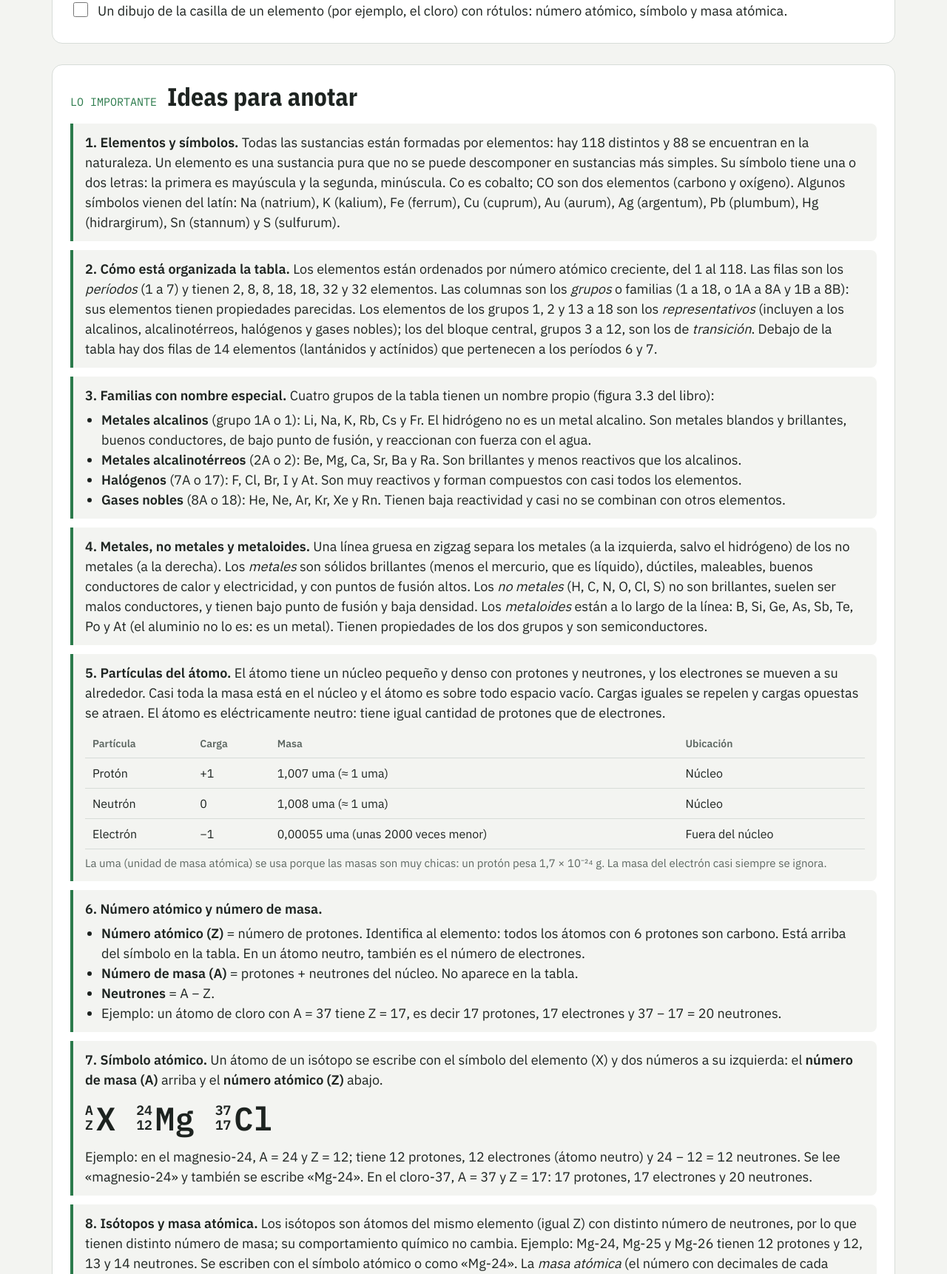
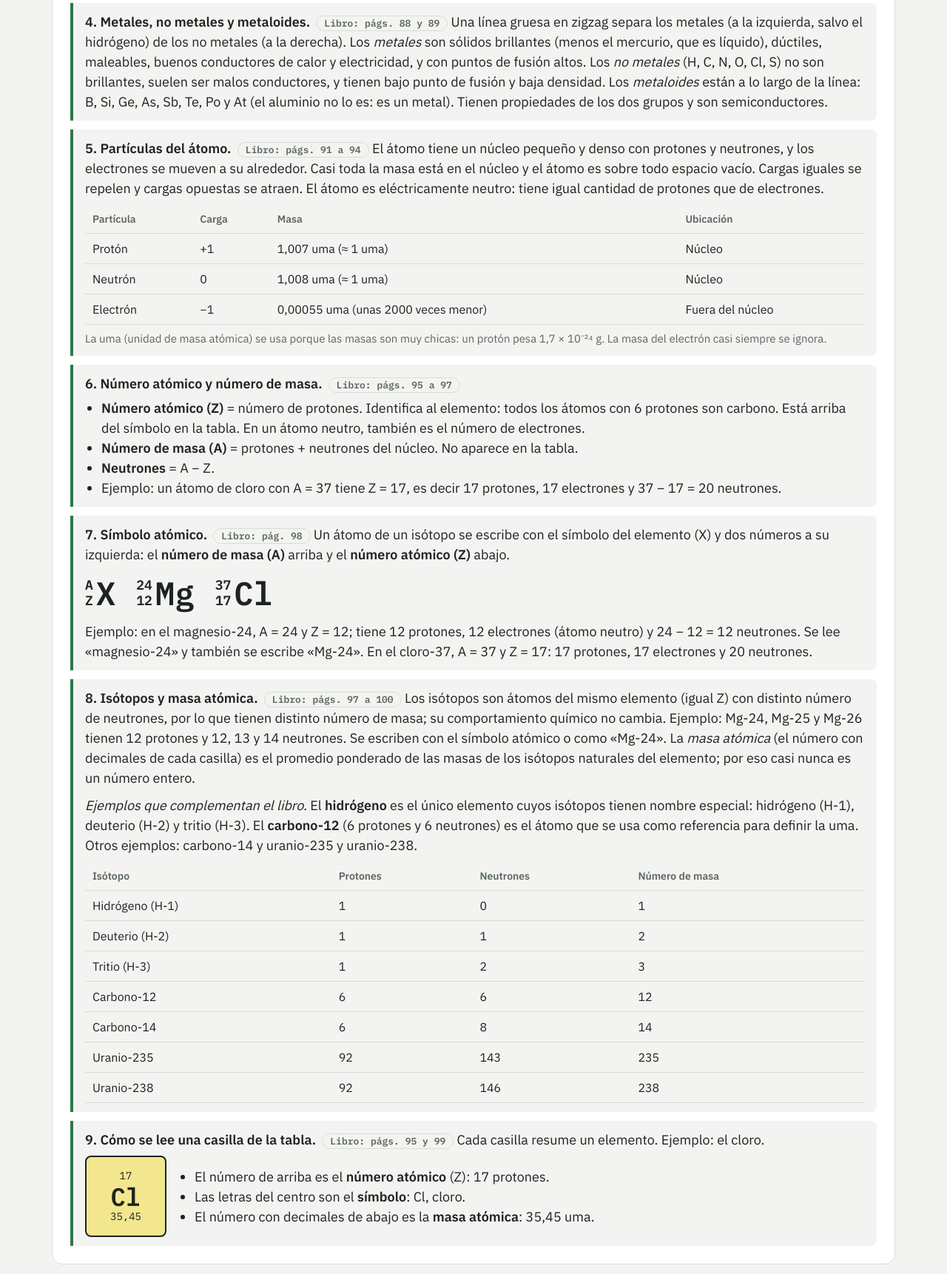
Before and after one commit to silvinacprieto/CNQ, a plain HTML site: page clases/02-tabla-periodica/index.html in a window 1280 px wide. Shown: the part 934-2656 px from the top of the page at 74% size. Drawn offline with nearby package versions, Linux system fonts and the light colour scheme.

Commit message:
Tabla periódica: guía de apuntes debajo de las ideas y páginas del libro en cada idea

```diff
--- a/clases/02-tabla-periodica/index.html
+++ b/clases/02-tabla-periodica/index.html
@@ -14,6 +14,7 @@
 .brk{font:600 10px var(--font-mono);text-align:center;border-bottom:2px solid var(--muted);color:var(--muted);padding-bottom:2px;line-height:1.15;align-self:end}
 .simat{display:inline-flex;align-items:center;font:600 44px var(--font-mono)}
 .simat .nums{display:flex;flex-direction:column;font-size:18px;line-height:1.15;margin-right:4px;text-align:right}
+.ref{display:inline-block;font:600 13px var(--font-mono);color:var(--muted);border:1px solid var(--line);border-radius:999px;padding:1px 10px;margin-left:4px;white-space:nowrap}
 .casilla{display:flex;flex-direction:column;align-items:center;justify-content:center;width:110px;height:110px;border:2px solid var(--ink);border-radius:8px;background:#f2e68f;color:#1d2320;font-family:var(--font-mono)}
 .casilla b{font-size:34px;line-height:1}.casilla small,.casilla span{font-size:14px}
 .boton[aria-pressed="true"]{outline:3px solid var(--ink);outline-offset:2px}
@@ -34,6 +35,60 @@ select,input[type=text],input[type=number]{font:inherit;font-size:17px;padding:8
 </header>
 <main>
 
+<section class="bloque">
+  <div class="titulo"><span class="num">LO IMPORTANTE</span><h2>Ideas para anotar</h2></div>
+  <p class="nota">Cada idea indica en qué páginas del libro debes estudiarla. Estos resúmenes son solo una guía: lo que se estudia es el capítulo 3 del libro.</p>
+  <div class="ideas">
+    <div class="idea"><strong>1. Elementos y símbolos.</strong> <span class="ref">Libro: págs. 82 a 84</span> Todas las sustancias están formadas por elementos: hay 118 distintos y 88 se encuentran en la naturaleza. Un elemento es una sustancia pura que no se puede descomponer en sustancias más simples. Su símbolo tiene una o dos letras: la primera es mayúscula y la segunda, minúscula. Co es cobalto; CO son dos elementos (carbono y oxígeno). Algunos símbolos vienen del latín: Na (natrium), K (kalium), Fe (ferrum), Cu (cuprum), Au (aurum), Ag (argentum), Pb (plumbum), Hg (hidrargirum), Sn (stannum) y S (sulfurum).</div>
+    <div class="idea"><strong>2. Cómo está organizada la tabla.</strong> <span class="ref">Libro: págs. 85 a 87 y pág. 95</span> Los elementos están ordenados por número atómico creciente, del 1 al 118. Las filas son los <em>períodos</em> (1 a 7) y tienen 2, 8, 8, 18, 18, 32 y 32 elementos. Las columnas son los <em>grupos</em> o familias (1 a 18, o 1A a 8A y 1B a 8B): sus elementos tienen propiedades parecidas. Los elementos de los grupos 1, 2 y 13 a 18 son los <em>representativos</em> (incluyen a los alcalinos, alcalinotérreos, halógenos y gases nobles); los del bloque central, grupos 3 a 12, son los de <em>transición</em>. Debajo de la tabla hay dos filas de 14 elementos (lantánidos y actínidos) que pertenecen a los períodos 6 y 7.</div>
+    <div class="idea"><strong>3. Familias con nombre especial.</strong> <span class="ref">Libro: pág. 87</span> Cuatro grupos de la tabla tienen un nombre propio (figura 3.3 del libro):
+      <ul>
+        <li><strong>Metales alcalinos</strong> (grupo 1A o 1): Li, Na, K, Rb, Cs y Fr. El hidrógeno no es un metal alcalino. Son metales blandos y brillantes, buenos conductores, de bajo punto de fusión, y reaccionan con fuerza con el agua.</li>
+        <li><strong>Metales alcalinotérreos</strong> (2A o 2): Be, Mg, Ca, Sr, Ba y Ra. Son brillantes y menos reactivos que los alcalinos.</li>
+        <li><strong>Halógenos</strong> (7A o 17): F, Cl, Br, I y At. Son muy reactivos y forman compuestos con casi todos los elementos.</li>
+        <li><strong>Gases nobles</strong> (8A o 18): He, Ne, Ar, Kr, Xe y Rn. Tienen baja reactividad y casi no se combinan con otros elementos.</li>
+      </ul></div>
+    <div class="idea"><strong>4. Metales, no metales y metaloides.</strong> <span class="ref">Libro: págs. 88 y 89</span> Una línea gruesa en zigzag separa los metales (a la izquierda, salvo el hidrógeno) de los no metales (a la derecha). Los <em>metales</em> son sólidos brillantes (menos el mercurio, que es líquido), dúctiles, maleables, buenos conductores de calor y electricidad, y con puntos de fusión altos. Los <em>no metales</em> (H, C, N, O, Cl, S) no son brillantes, suelen ser malos conductores, y tienen bajo punto de fusión y baja densidad. Los <em>metaloides</em> están a lo largo de la línea: B, Si, Ge, As, Sb, Te, Po y At (el aluminio no lo es: es un metal). Tienen propiedades de los dos grupos y son semiconductores.</div>
+    <div class="idea"><strong>5. Partículas del átomo.</strong> <span class="ref">Libro: págs. 91 a 94</span> El átomo tiene un núcleo pequeño y denso con protones y neutrones, y los electrones se mueven a su alrededor. Casi toda la masa está en el núcleo y el átomo es sobre todo espacio vacío. Cargas iguales se repelen y cargas opuestas se atraen. El átomo es eléctricamente neutro: tiene igual cantidad de protones que de electrones.
+      <div class="tabla-wrap"><table style="margin-top:10px"><thead><tr><th>Partícula</th><th>Carga</th><th>Masa</th><th>Ubicación</th></tr></thead><tbody>
+        <tr><td>Protón</td><td>+1</td><td>1,007 uma (≈ 1 uma)</td><td>Núcleo</td></tr>
+        <tr><td>Neutrón</td><td>0</td><td>1,008 uma (≈ 1 uma)</td><td>Núcleo</td></tr>
+        <tr><td>Electrón</td><td>−1</td><td>0,00055 uma (unas 2000 veces menor)</td><td>Fuera del núcleo</td></tr>
+      </tbody></table></div>
+      <p class="nota" style="margin-top:8px">La uma (unidad de masa atómica) se usa porque las masas son muy chicas: un protón pesa 1,7 × 10⁻²⁴ g. La masa del electrón casi siempre se ignora.</p></div>
+    <div class="idea"><strong>6. Número atómico y número de masa.</strong> <span class="ref">Libro: págs. 95 a 97</span>
+      <ul>
+        <li><strong>Número atómico (Z)</strong> = número de protones. Identifica al elemento: todos los átomos con 6 protones son carbono. Está arriba del símbolo en la tabla. En un átomo neutro, también es el número de electrones.</li>
+        <li><strong>Número de masa (A)</strong> = protones + neutrones del núcleo. No aparece en la tabla.</li>
+        <li><strong>Neutrones</strong> = A − Z.</li>
+        <li>Ejemplo: un átomo de cloro con A = 37 tiene Z = 17, es decir 17 protones, 17 electrones y 37 − 17 = 20 neutrones.</li>
+      </ul></div>
+    <div class="idea"><strong>7. Símbolo atómico.</strong> <span class="ref">Libro: pág. 98</span> Un átomo de un isótopo se escribe con el símbolo del elemento (X) y dos números a su izquierda: el <strong>número de masa (A)</strong> arriba y el <strong>número atómico (Z)</strong> abajo.
+      <div style="display:flex;gap:28px;align-items:center;flex-wrap:wrap;margin:10px 0">
+        <span class="simat"><span class="nums"><span>A</span><span>Z</span></span>X</span>
+        <span class="simat"><span class="nums"><span>24</span><span>12</span></span>Mg</span>
+        <span class="simat"><span class="nums"><span>37</span><span>17</span></span>Cl</span>
+      </div>
+      Ejemplo: en el magnesio-24, A = 24 y Z = 12; tiene 12 protones, 12 electrones (átomo neutro) y 24 − 12 = 12 neutrones. Se lee «magnesio-24» y también se escribe «Mg-24». En el cloro-37, A = 37 y Z = 17: 17 protones, 17 electrones y 20 neutrones.</div>
+    <div class="idea"><strong>8. Isótopos y masa atómica.</strong> <span class="ref">Libro: págs. 97 a 100</span> Los isótopos son átomos del mismo elemento (igual Z) con distinto número de neutrones, por lo que tienen distinto número de masa; su comportamiento químico no cambia. Ejemplo: Mg-24, Mg-25 y Mg-26 tienen 12 protones y 12, 13 y 14 neutrones. Se escriben con el símbolo atómico o como «Mg-24». La <em>masa atómica</em> (el número con decimales de cada casilla) es el promedio ponderado de las masas de los isótopos naturales del elemento; por eso casi nunca es un número entero.
+      <p style="margin:10px 0 0"><em>Ejemplos que complementan el libro.</em> El <strong>hidrógeno</strong> es el único elemento cuyos isótopos tienen nombre especial: hidrógeno (H-1), deuterio (H-2) y tritio (H-3). El <strong>carbono-12</strong> (6 protones y 6 neutrones) es el átomo que se usa como referencia para definir la uma. Otros ejemplos: carbono-14 y uranio-235 y uranio-238.</p>
+      <div class="tabla-wrap"><table style="margin-top:10px"><thead><tr><th>Isótopo</th><th>Protones</th><th>Neutrones</th><th>Número de masa</th></tr></thead><tbody>
+        <tr><td>Hidrógeno (H-1)</td><td>1</td><td>0</td><td>1</td></tr>
+        <tr><td>Deuterio (H-2)</td><td>1</td><td>1</td><td>2</td></tr>
+        <tr><td>Tritio (H-3)</td><td>1</td><td>2</td><td>3</td></tr>
+        <tr><td>Carbono-12</td><td>6</td><td>6</td><td>12</td></tr>
+        <tr><td>Carbono-14</td><td>6</td><td>8</td><td>14</td></tr>
+        <tr><td>Uranio-235</td><td>92</td><td>143</td><td>235</td></tr>
+        <tr><td>Uranio-238</td><td>92</td><td>146</td><td>238</td></tr>
+      </tbody></table></div></div>
+    <div class="idea"><strong>9. Cómo se lee una casilla de la tabla.</strong> <span class="ref">Libro: págs. 95 y 99</span> Cada casilla resume un elemento. Ejemplo: el cloro.
+      <div style="display:flex;gap:18px;align-items:center;flex-wrap:wrap;margin-top:8px">
+        <div class="casilla"><small>17</small><b>Cl</b><span>35,45</span></div>
+        <ul style="margin:0;padding-left:20px"><li>El número de arriba es el <strong>número atómico</strong> (Z): 17 protones.</li><li>Las letras del centro son el <strong>símbolo</strong>: Cl, cloro.</li><li>El número con decimales de abajo es la <strong>masa atómica</strong>: 35,45 uma.</li></ul>
+      </div></div>
+  </div>
+</section>
+
 <section class="bloque apun">
   <div class="titulo"><span class="num">APUNTES</span><h2>Qué debe haber en tu carpeta</h2></div>
   <p class="nota">Escribe cada punto con tus palabras, ordenado y claro. Los dibujos y cuadros también son apuntes. Marca lo que ya anotaste (esta marca no se guarda).</p>
@@ -46,59 +101,6 @@ select,input[type=text],input[type=number]{font:inherit;font-size:17px;padding:8
   <label><input type="checkbox"> El símbolo atómico (número de masa arriba y número atómico abajo, a la izquierda del símbolo del elemento), con ejemplos.</label>
   <label><input type="checkbox"> Isótopos: qué son, los del hidrógeno (hidrógeno, deuterio y tritio), carbono-12 y carbono-14, uranio-235 y uranio-238, y qué es la masa atómica.</label>
   <label><input type="checkbox"> Un dibujo de la casilla de un elemento (por ejemplo, el cloro) con rótulos: número atómico, símbolo y masa atómica.</label>
-</section>
-
-<section class="bloque">
-  <div class="titulo"><span class="num">LO IMPORTANTE</span><h2>Ideas para anotar</h2></div>
-  <div class="ideas">
-    <div class="idea"><strong>1. Elementos y símbolos.</strong> Todas las sustancias están formadas por elementos: hay 118 distintos y 88 se encuentran en la naturaleza. Un elemento es una sustancia pura que no se puede descomponer en sustancias más simples. Su símbolo tiene una o dos letras: la primera es mayúscula y la segunda, minúscula. Co es cobalto; CO son dos elementos (carbono y oxígeno). Algunos símbolos vienen del latín: Na (natrium), K (kalium), Fe (ferrum), Cu (cuprum), Au (aurum), Ag (argentum), Pb (plumbum), Hg (hidrargirum), Sn (stannum) y S (sulfurum).</div>
-    <div class="idea"><strong>2. Cómo está organizada la tabla.</strong> Los elementos están ordenados por número atómico creciente, del 1 al 118. Las filas son los <em>períodos</em> (1 a 7) y tienen 2, 8, 8, 18, 18, 32 y 32 elementos. Las columnas son los <em>grupos</em> o familias (1 a 18, o 1A a 8A y 1B a 8B): sus elementos tienen propiedades parecidas. Los elementos de los grupos 1, 2 y 13 a 18 son los <em>representativos</em> (incluyen a los alcalinos, alcalinotérreos, halógenos y gases nobles); los del bloque central, grupos 3 a 12, son los de <em>transición</em>. Debajo de la tabla hay dos filas de 14 elementos (lantánidos y actínidos) que pertenecen a los períodos 6 y 7.</div>
-    <div class="idea"><strong>3. Familias con nombre especial.</strong> Cuatro grupos de la tabla tienen un nombre propio (figura 3.3 del libro):
-      <ul>
-        <li><strong>Metales alcalinos</strong> (grupo 1A o 1): Li, Na, K, Rb, Cs y Fr. El hidrógeno no es un metal alcalino. Son metales blandos y brillantes, buenos conductores, de bajo punto de fusión, y reaccionan con fuerza con el agua.</li>
-        <li><strong>Metales alcalinotérreos</strong> (2A o 2): Be, Mg, Ca, Sr, Ba y Ra. Son brillantes y menos reactivos que los alcalinos.</li>
-        <li><strong>Halógenos</strong> (7A o 17): F, Cl, Br, I y At. Son muy reactivos y forman compuestos con casi todos los elementos.</li>
-        <li><strong>Gases nobles</strong> (8A o 18): He, Ne, Ar, Kr, Xe y Rn. Tienen baja reactividad y casi no se combinan con otros elementos.</li>
-      </ul></div>
-    <div class="idea"><strong>4. Metales, no metales y metaloides.</strong> Una línea gruesa en zigzag separa los metales (a la izquierda, salvo el hidrógeno) de los no metales (a la derecha). Los <em>metales</em> son sólidos brillantes (menos el mercurio, que es líquido), dúctiles, maleables, buenos conductores de calor y electricidad, y con puntos de fusión altos. Los <em>no metales</em> (H, C, N, O, Cl, S) no son brillantes, suelen ser malos conductores, y tienen bajo punto de fusión y baja densidad. Los <em>metaloides</em> están a lo largo de la línea: B, Si, Ge, As, Sb, Te, Po y At (el aluminio no lo es: es un metal). Tienen propiedades de los dos grupos y son semiconductores.</div>
-    <div class="idea"><strong>5. Partículas del átomo.</strong> El átomo tiene un núcleo pequeño y denso con protones y neutrones, y los electrones se mueven a su alrededor. Casi toda la masa está en el núcleo y el átomo es sobre todo espacio vacío. Cargas iguales se repelen y cargas opuestas se atraen. El átomo es eléctricamente neutro: tiene igual cantidad de protones que de electrones.
-      <div class="tabla-wrap"><table style="margin-top:10px"><thead><tr><th>Partícula</th><th>Carga</th><th>Masa</th><th>Ubicación</th></tr></thead><tbody>
-        <tr><td>Protón</td><td>+1</td><td>1,007 uma (≈ 1 uma)</td><td>Núcleo</td></tr>
-        <tr><td>Neutrón</td><td>0</td><td>1,008 uma (≈ 1 uma)</td><td>Núcleo</td></tr>
-        <tr><td>Electrón</td><td>−1</td><td>0,00055 uma (unas 2000 veces menor)</td><td>Fuera del núcleo</td></tr>
-      </tbody></table></div>
-      <p class="nota" style="margin-top:8px">La uma (unidad de masa atómica) se usa porque las masas son muy chicas: un protón pesa 1,7 × 10⁻²⁴ g. La masa del electrón casi siempre se ignora.</p></div>
-    <div class="idea"><strong>6. Número atómico y número de masa.</strong>
-      <ul>
-        <li><strong>Número atómico (Z)</strong> = número de protones. Identifica al elemento: todos los átomos con 6 protones son carbono. Está arriba del símbolo en la tabla. En un átomo neutro, también es el número de electrones.</li>
-        <li><strong>Número de masa (A)</strong> = protones + neutrones del núcleo. No aparece en la tabla.</li>
-        <li><strong>Neutrones</strong> = A − Z.</li>
-        <li>Ejemplo: un átomo de cloro con A = 37 tiene Z = 17, es decir 17 protones, 17 electrones y 37 − 17 = 20 neutrones.</li>
-      </ul></div>
-    <div class="idea"><strong>7. Símbolo atómico.</strong> Un átomo de un isótopo se escribe con el símbolo del elemento (X) y dos números a su izquierda: el <strong>número de masa (A)</strong> arriba y el <strong>número atómico (Z)</strong> abajo.
-      <div style="display:flex;gap:28px;align-items:center;flex-wrap:wrap;margin:10px 0">
-        <span class="simat"><span class="nums"><span>A</span><span>Z</span></span>X</span>
-        <span class="simat"><span class="nums"><span>24</span><span>12</span></span>Mg</span>
-        <span class="simat"><span class="nums"><span>37</span><span>17</span></span>Cl</span>
-      </div>
-      Ejemplo: en el magnesio-24, A = 24 y Z = 12; tiene 12 protones, 12 electrones (átomo neutro) y 24 − 12 = 12 neutrones. Se lee «magnesio-24» y también se escribe «Mg-24». En el cloro-37, A = 37 y Z = 17: 17 protones, 17 electrones y 20 neutrones.</div>
-    <div class="idea"><strong>8. Isótopos y masa atómica.</strong> Los isótopos son átomos del mismo elemento (igual Z) con distinto número de neutrones, por lo que tienen distinto número de masa; su comportamiento químico no cambia. Ejemplo: Mg-24, Mg-25 y Mg-26 tienen 12 protones y 12, 13 y 14 neutrones. Se escriben con el símbolo atómico o como «Mg-24». La <em>masa atómica</em> (el número con decimales de cada casilla) es el promedio ponderado de las masas de los isótopos naturales del elemento; por eso casi nunca es un número entero.
-      <p style="margin:10px 0 0">El <strong>hidrógeno</strong> es el único elemento cuyos isótopos tienen nombre especial: hidrógeno (H-1), deuterio (H-2) y tritio (H-3). El <strong>carbono-12</strong> (6 protones y 6 neutrones) es el átomo que se usa como referencia para definir la uma. Otros ejemplos: carbono-14 y uranio-235 y uranio-238.</p>
-      <div class="tabla-wrap"><table style="margin-top:10px"><thead><tr><th>Isótopo</th><th>Protones</th><th>Neutrones</th><th>Número de masa</th></tr></thead><tbody>
-        <tr><td>Hidrógeno (H-1)</td><td>1</td><td>0</td><td>1</td></tr>
-        <tr><td>Deuterio (H-2)</td><td>1</td><td>1</td><td>2</td></tr>
-        <tr><td>Tritio (H-3)</td><td>1</td><td>2</td><td>3</td></tr>
-        <tr><td>Carbono-12</td><td>6</td><td>6</td><td>12</td></tr>
-        <tr><td>Carbono-14</td><td>6</td><td>8</td><td>14</td></tr>
-        <tr><td>Uranio-235</td><td>92</td><td>143</td><td>235</td></tr>
-        <tr><td>Uranio-238</td><td>92</td><td>146</td><td>238</td></tr>
-      </tbody></table></div></div>
-    <div class="idea"><strong>9. Cómo se lee una casilla de la tabla.</strong> Cada casilla resume un elemento. Ejemplo: el cloro.
-      <div style="display:flex;gap:18px;align-items:center;flex-wrap:wrap;margin-top:8px">
-        <div class="casilla"><small>17</small><b>Cl</b><span>35,45</span></div>
-        <ul style="margin:0;padding-left:20px"><li>El número de arriba es el <strong>número atómico</strong> (Z): 17 protones.</li><li>Las letras del centro son el <strong>símbolo</strong>: Cl, cloro.</li><li>El número con decimales de abajo es la <strong>masa atómica</strong>: 35,45 uma.</li></ul>
-      </div></div>
-  </div>
 </section>
 
 <section class="bloque">
```
